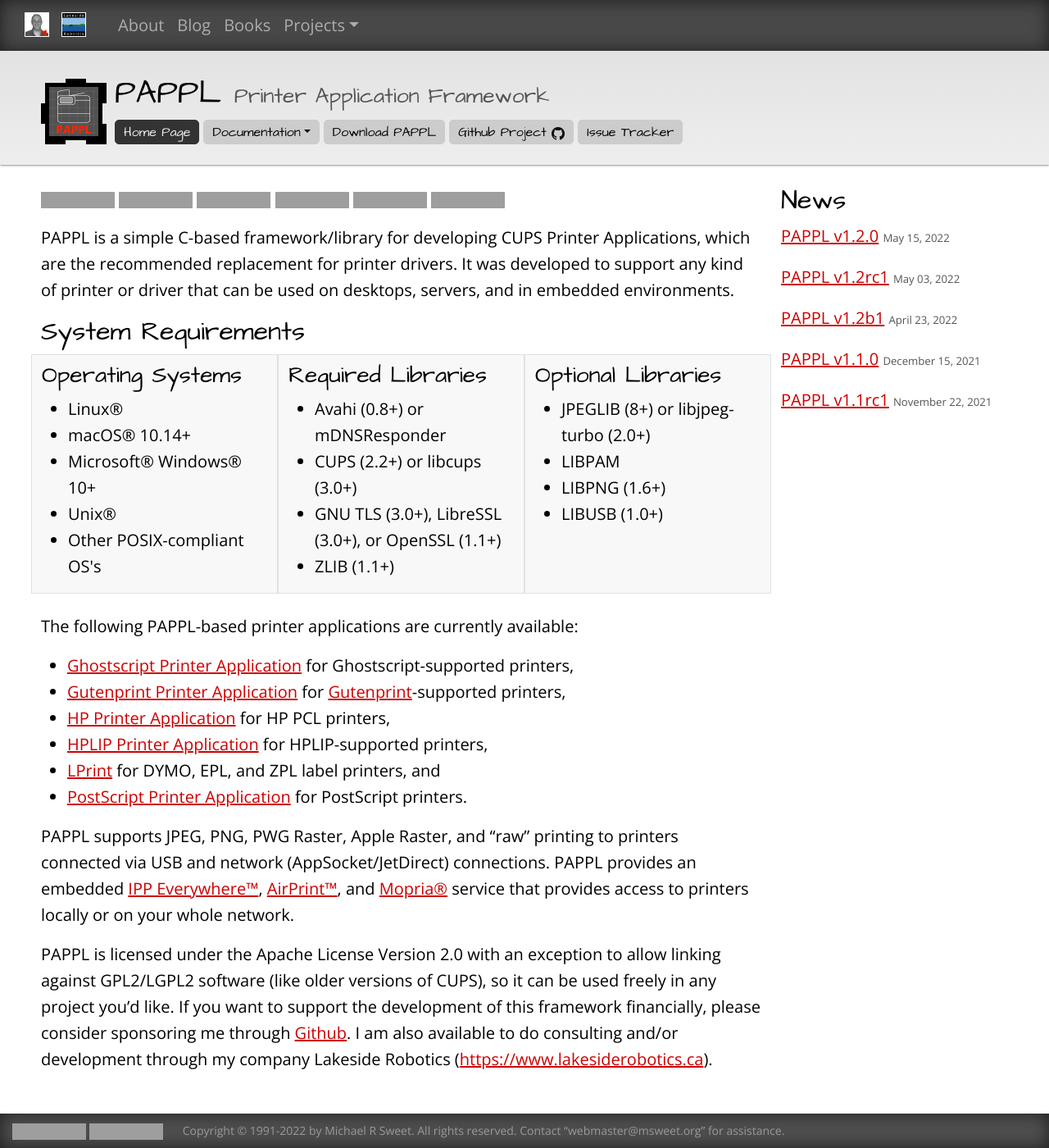
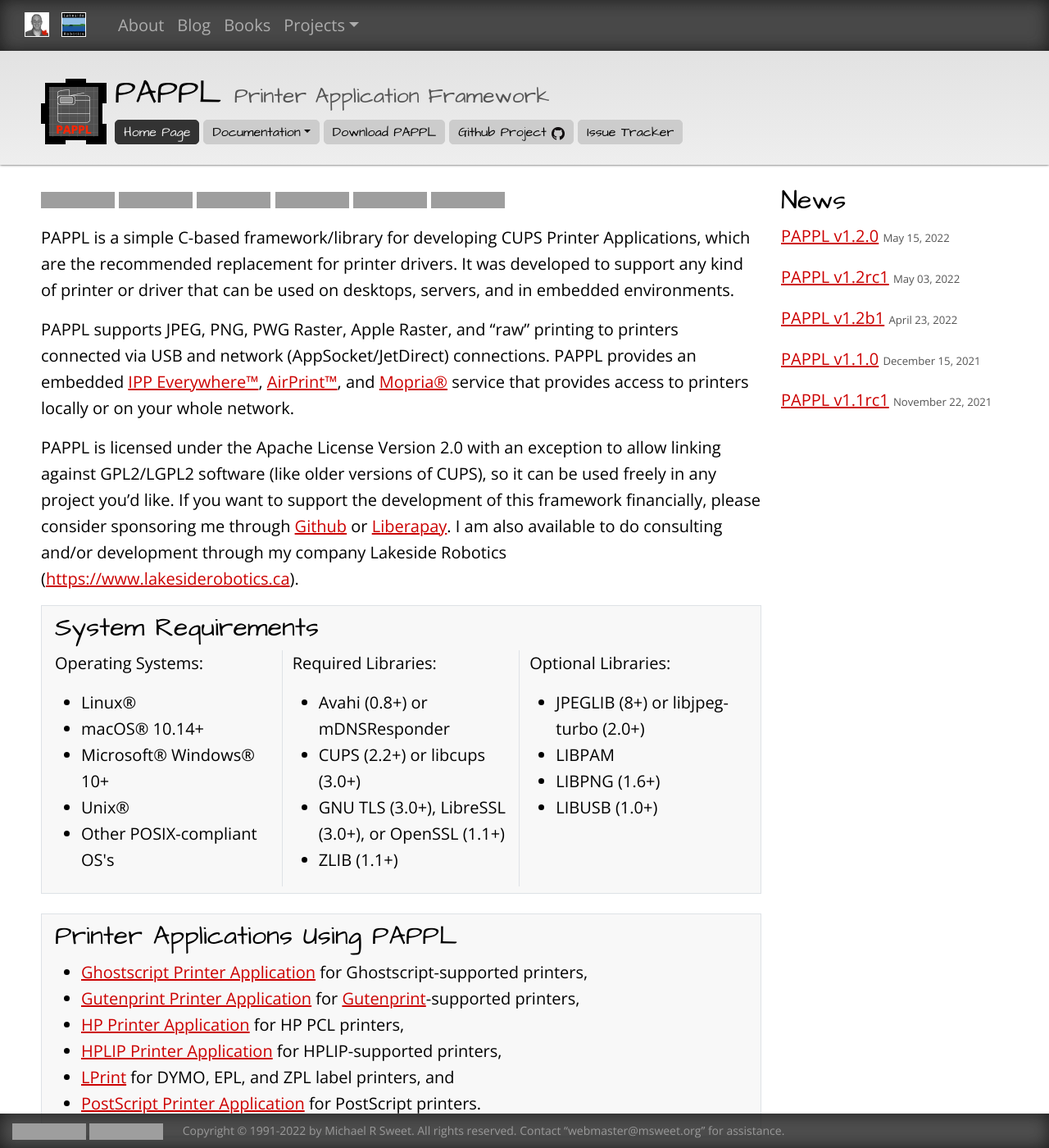
Before and after one commit to michaelrsweet/michaelrsweet.github.com, a Jekyll site: the page built from pappl/index.md, in a window 1280 px wide and 1400 px high. Shown: the whole window at 82% size. Built offline with Jekyll 4.4.1, drawn with Linux system fonts in a browser that asks for light colours; grey boxes are pictures that could not be loaded.

Commit message:
Reformat PAPPL page.

```diff
--- a/pappl/index.md
+++ b/pappl/index.md
@@ -18,72 +18,50 @@
 [![LGTM Grade](https://img.shields.io/lgtm/grade/cpp/github/michaelrsweet/pappl)](https://lgtm.com/projects/g/michaelrsweet/pappl/context:cpp)
 [![LGTM Alerts](https://img.shields.io/lgtm/alerts/github/michaelrsweet/pappl)](https://lgtm.com/projects/g/michaelrsweet/pappl/)
 
-PAPPL is a simple C-based framework/library for developing CUPS Printer
-Applications, which are the recommended replacement for printer drivers.  It
-was developed to support any kind of printer or driver that can be used on
-desktops, servers, and in embedded environments.
+PAPPL is a simple C-based framework/library for developing CUPS Printer Applications, which are the recommended replacement for printer drivers.  It was developed to support any kind of printer or driver that can be used on desktops, servers, and in embedded environments.
 
-System Requirements
--------------------
+PAPPL supports JPEG, PNG, PWG Raster, Apple Raster, and "raw" printing to printers connected via USB and network (AppSocket/JetDirect) connections. PAPPL provides an embedded [IPP Everywhere™](https://www.pwg.org/ipp/everywhere.html), [AirPrint™](https://support.apple.com/en-us/HT201311), and [Mopria®](https://mopria.org/) service that provides access to printers locally or on your whole network.
 
-<div class="row mb-4"><div class="col col-lg-4 bg20 border pt-2">
-  <h3>Operating Systems</h3>
-  <ul>
-    <li>Linux®</li>
-    <li>macOS® 10.14+</li>
-    <li>Microsoft® Windows® 10+</li>
-    <li>Unix®</li>
-    <li>Other POSIX-compliant OS's</li>
-  </ul>
-</div><div class="col col-lg-4 bg20 border pt-2">
-  <h3>Required Libraries</h3>
-  <ul>
-    <li>Avahi (0.8+) or mDNSResponder</li>
-    <li>CUPS (2.2+) or libcups (3.0+)</li>
-    <li>GNU TLS (3.0+), LibreSSL (3.0+), or OpenSSL (1.1+)</li>
-    <li>ZLIB (1.1+)</li>
-  </ul>
-</div><div class="col col-lg-4 bg20 border pt-2">
-  <h3>Optional Libraries</h3>
-  <ul>
-    <li>JPEGLIB (8+) or libjpeg-turbo (2.0+)</li>
-    <li>LIBPAM</li>
-    <li>LIBPNG (1.6+)</li>
-    <li>LIBUSB (1.0+)</li>
-  </ul>
-</div></div>
-
-The following PAPPL-based printer applications are currently available:
-
-- [Ghostscript Printer Application][1] for Ghostscript-supported printers,
-- [Gutenprint Printer Application][2] for [Gutenprint][3]-supported printers,
-- [HP Printer Application][4] for HP PCL printers,
-- [HPLIP Printer Application][5] for HPLIP-supported printers,
-- [LPrint][6] for DYMO, EPL, and ZPL label printers, and
-- [PostScript Printer Application][7] for PostScript printers.
-
-PAPPL supports JPEG, PNG, PWG Raster, Apple Raster, and "raw" printing to
-printers connected via USB and network (AppSocket/JetDirect) connections.
-PAPPL provides an embedded [IPP Everywhere™][8], [AirPrint™][9], and
-[Mopria®][10] service that provides access to printers locally or on your whole
-network.
-
-PAPPL is licensed under the Apache License Version 2.0 with an exception
-to allow linking against GPL2/LGPL2 software (like older versions of CUPS),
-so it can be used freely in any project you'd like.  If you want to support
-the development of this framework financially, please consider sponsoring me
-through [Github][11].  I am also available to do consulting and/or development
-through my company Lakeside Robotics (<https://www.lakesiderobotics.ca>).
+PAPPL is licensed under the Apache License Version 2.0 with an exception to allow linking against GPL2/LGPL2 software (like older versions of CUPS), so it can be used freely in any project you'd like.  If you want to support the development of this framework financially, please consider sponsoring me through [Github](https://github.com/sponsors/michaelrsweet) or [Liberapay](https://liberapay.com/michaelrsweet).  I am also available to do consulting and/or development through my company Lakeside Robotics (<https://www.lakesiderobotics.ca>).
 
 
-[1]: https://github.com/OpenPrinting/ghostscript-printer-app
-[2]: https://github.com/OpenPrinting/gutenprint-printer-app
-[3]: http://gutenprint.sf.net/
-[4]: https://github.com/michaelrsweet/hp-printer-app
-[5]: https://github.com/OpenPrinting/hplip-printer-app
-[6]: https://github.com/michaelrsweet/lprint
-[7]: https://github.com/openprinting/ps-printer-app
-[8]: https://www.pwg.org/ipp/everywhere.html
-[9]: https://support.apple.com/en-us/HT201311
-[10]: https://mopria.org/
-[11]: https://github.com/sponsors/michaelrsweet
+<div class="border bg20 px-3 py-2">
+  <h2>System Requirements</h2>
+  <div class="row"><div class="col-lg-4 border-end">
+    <p>Operating Systems:</p>
+    <ul>
+      <li>Linux®</li>
+      <li>macOS® 10.14+</li>
+      <li>Microsoft® Windows® 10+</li>
+      <li>Unix®</li>
+      <li>Other POSIX-compliant OS's</li>
+    </ul>
+  </div><div class="col-lg-4 border-end">
+    <p>Required Libraries:</p>
+    <ul>
+      <li>Avahi (0.8+) or mDNSResponder</li>
+      <li>CUPS (2.2+) or libcups (3.0+)</li>
+      <li>GNU TLS (3.0+), LibreSSL (3.0+), or OpenSSL (1.1+)</li>
+      <li>ZLIB (1.1+)</li>
+    </ul>
+  </div><div class="col-lg-4">
+    <p>Optional Libraries:</p>
+    <ul>
+      <li>JPEGLIB (8+) or libjpeg-turbo (2.0+)</li>
+      <li>LIBPAM</li>
+      <li>LIBPNG (1.6+)</li>
+      <li>LIBUSB (1.0+)</li>
+    </ul>
+  </div></div>
+</div>
+<div class="border bg20 px-3 py-2 mt-4">
+  <h2>Printer Applications Using PAPPL</h2>
+  <ul>
+    <li><a href="https://github.com/OpenPrinting/ghostscript-printer-app" target="_blank">Ghostscript Printer Application</a> for Ghostscript-supported printers,</li>
+    <li><a href="https://github.com/OpenPrinting/gutenprint-printer-app" target="_blank">Gutenprint Printer Application</a> for <a href="http://gutenprint.sf.net/" target="_blank">Gutenprint</a>-supported printers,</li>
+    <li><a href="https://github.com/michaelrsweet/hp-printer-app" target="_blank">HP Printer Application</a> for HP PCL printers,</li>
+    <li><a href="https://github.com/OpenPrinting/hplip-printer-app" target="_blank">HPLIP Printer Application</a> for HPLIP-supported printers,</li>
+    <li><a href="https://github.com/michaelrsweet/lprint" target="_blank">LPrint</a> for DYMO, EPL, and ZPL label printers, and</li>
+    <li><a href="https://github.com/openprinting/ps-printer-app" target="_blank">PostScript Printer Application</a> for PostScript printers.</li>
+  </ul>
+</div>
```
